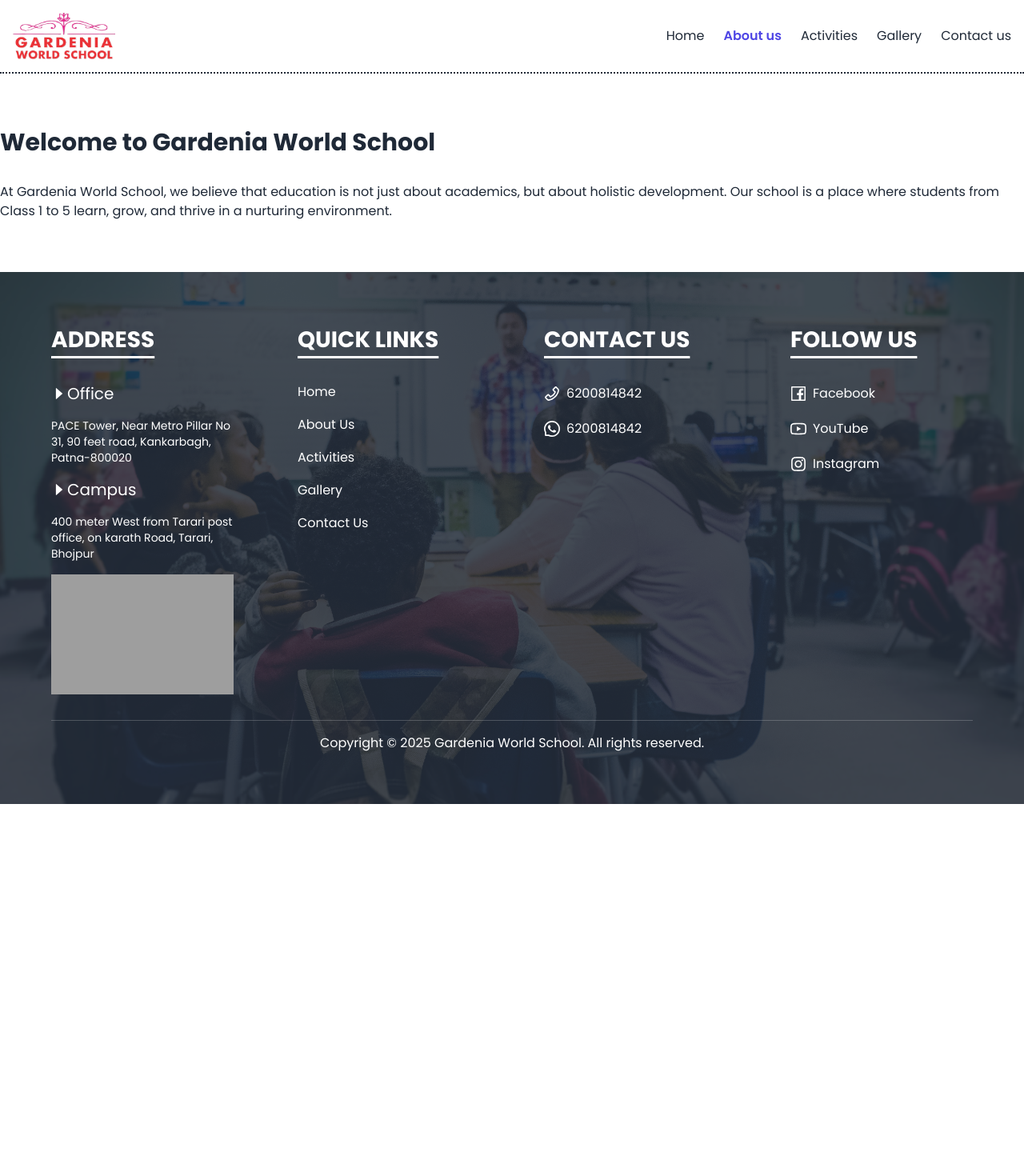
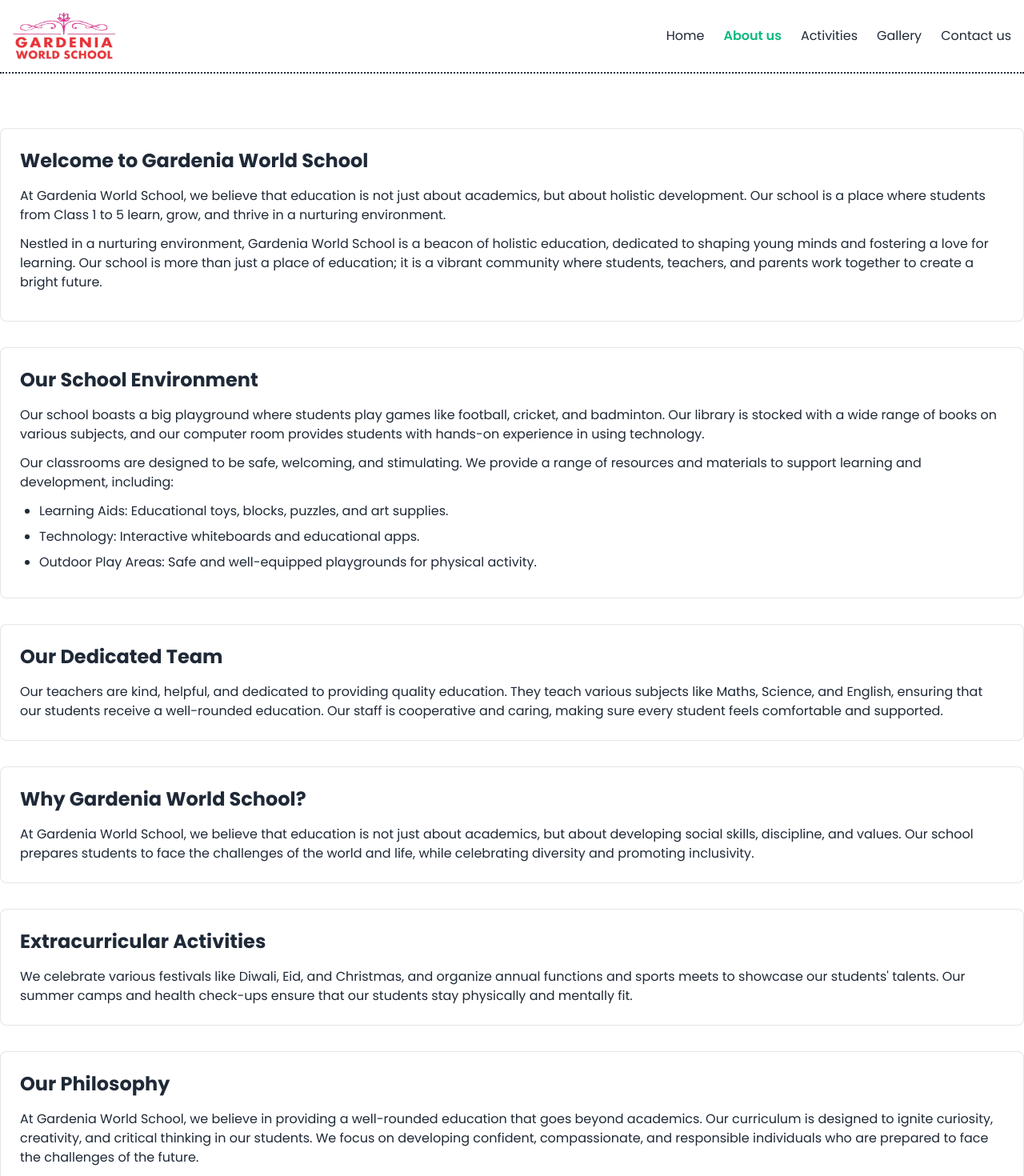
Before and after one commit to krAniket404/gardenia-world, a React (Vite) app: page /about in a window 1280 px wide. Shown: the top 1470 px of the page at 80% size. Before the commit the page ends 1005 px from the top, so only its background shows below. Built offline with nearby package versions, Linux system fonts and the light colour scheme; grey boxes are pictures that could not be loaded.

Commit message:
complete about page and create gallery page

```diff
--- a/src/components/Navbar.jsx
+++ b/src/components/Navbar.jsx
@@ -65,7 +65,7 @@ const Navbar = () => {
                   to={link.path}
                   className={`flex flex-col h-6 overflow-hidden group ${
                     location.pathname === link.path
-                      ? 'text-blue-primary font-semibold'
+                      ? 'text-green-primary font-semibold'
                       : ''
                   }`}
                 >
--- a/src/main.jsx
+++ b/src/main.jsx
@@ -6,6 +6,7 @@ import About from './pages/About.jsx';
 import { BrowserRouter, Route, Routes } from 'react-router-dom';
 import Layout from './pages/Layout.jsx';
 import ScrollToTop from './components/ScrollToTop.jsx';
+import Gallery from './pages/Gallery.jsx';
 
 createRoot(document.getElementById('root')).render(
   <BrowserRouter>
@@ -14,6 +15,8 @@ createRoot(document.getElementById('root')).render(
       <Route path="/" element={<Layout />}>
         <Route index element={<Home />} />
         <Route path="/about" element={<About />} />
+        <Route path="/gallery" element={<Gallery />} />
+        <Route path="*" element={<div>404 Not Found</div>} />
       </Route>
     </Routes>
   </BrowserRouter>
--- a/src/pages/About.jsx
+++ b/src/pages/About.jsx
@@ -5,13 +5,22 @@ import '../App.css';
 const intro = [
   {
     title: 'Welcome to Gardenia World School',
-    description:
+    description: [
       'At Gardenia World School, we believe that education is not just about academics, but about holistic development. Our school is a place where students from Class 1 to 5 learn, grow, and thrive in a nurturing environment.',
+      'Nestled in a nurturing environment, Gardenia World School is a beacon of holistic education, dedicated to shaping young minds and fostering a love for learning. Our school is more than just a place of education; it is a vibrant community where students, teachers, and parents work together to create a bright future.',
+    ],
   },
   {
     title: 'Our School Environment',
-    description:
+    description: [
       'Our school boasts a big playground where students play games like football, cricket, and badminton. Our library is stocked with a wide range of books on various subjects, and our computer room provides students with hands-on experience in using technology.',
+      'Our classrooms are designed to be safe, welcoming, and stimulating. We provide a range of resources and materials to support learning and development, including:',
+    ],
+    list: [
+      'Learning Aids: Educational toys, blocks, puzzles, and art supplies.',
+      'Technology: Interactive whiteboards and educational apps.',
+      'Outdoor Play Areas: Safe and well-equipped playgrounds for physical activity.',
+    ],
   },
   {
     title: 'Our Dedicated Team',
@@ -19,24 +28,169 @@ const intro = [
       'Our teachers are kind, helpful, and dedicated to providing quality education. They teach various subjects like Maths, Science, and English, ensuring that our students receive a well-rounded education. Our staff is cooperative and caring, making sure every student feels comfortable and supported.',
   },
   {
-    title: '',
+    title: 'Why Gardenia World School?',
+    description:
+      'At Gardenia World School, we believe that education is not just about academics, but about developing social skills, discipline, and values. Our school prepares students to face the challenges of the world and life, while celebrating diversity and promoting inclusivity.',
+  },
+  {
+    title: 'Extracurricular Activities',
+    description:
+      "We celebrate various festivals like Diwali, Eid, and Christmas, and organize annual functions and sports meets to showcase our students' talents. Our summer camps and health check-ups ensure that our students stay physically and mentally fit.",
+  },
+  {
+    title: 'Our Philosophy',
+    description:
+      'At Gardenia World School, we believe in providing a well-rounded education that goes beyond academics. Our curriculum is designed to ignite curiosity, creativity, and critical thinking in our students. We focus on developing confident, compassionate, and responsible individuals who are prepared to face the challenges of the future.',
+  },
+  {
+    title: 'State-of-the-Art Facilities',
+    description:
+      'Our campus is equipped with modern facilities that provide an ideal learning environment. From well-stocked libraries and advanced laboratories to sports fields and art studios, every resource is designed to support the diverse interests and talents of our students.',
+  },
+  {
+    title: 'Experienced Faculty',
+    description:
+      'Our team of dedicated teachers is passionate about education and committed to nurturing the unique potential of each student. With a blend of experience and innovation, our faculty members inspire and guide our students to achieve their best.',
+  },
+  {
+    title: 'Community and Parental Involvement',
+    description:
+      'We believe in the importance of holistic development. Our programs include:',
+    list: [
+      'Academic Excellence: A rigorous curriculum that challenges students to think critically and solve problems creatively.',
+      'Sports and Physical Education: Opportunities for students to engage in various sports and physical activities that promote health and teamwork.',
+      'Arts and Culture: A range of artistic and cultural activities that encourage creativity and self-expression.',
+      'Community Service: Initiatives that instill a sense of social responsibility and empathy in our students.',
+    ],
+  },
+  {
+    title: 'Extracurricular Activities',
+    description:
+      'Beyond the classroom, Gardenia World School offers a variety of extracurricular activities that cater to different interests. From clubs and societies to special events and competitions, students have ample opportunities to explore their passions and develop new skills.',
+  },
+  {
+    title: 'A Welcoming Community',
+    description:
+      'At Gardenia World School, we pride ourselves on being a welcoming and inclusive community. We celebrate diversity and encourage mutual respect and understanding among our students, staff, and parents.',
+  },
+  {
+    title: 'About the Principal:',
+    description:
+      "Madhulika Madhu Ma'am, the Principal of Gardenia World School, is a highly accomplished and dedicated individual. With an MA in English, she brings a wealth of knowledge and expertise to her role. Her talent and hard work have earned her a reputation as a respected educator.",
+  },
+  {
+    title:
+      'Play, Pre-Nursery, and Kindergarten Classes at Gardenia World School',
+    description: [
+      'At Gardenia World School, we believe that the early years of education of a child are crucial for laying a strong foundation for lifelong learning. Our Play, Pre-Nursery, and Kindergarten classes are designed to provide a nurturing and stimulating environment where young learners can explore, discover, and grow',
+      'At Gardenia World School, we are committed to providing a strong foundation for our young learners. Our Play, Pre-Nursery, and Kindergarten classes are designed to nurture the natural curiosity and creativity of children, setting them up for a lifetime of learning and success.',
+    ],
+    subTopic: [
+      {
+        title: 'Play Class',
+        description:
+          'Our Play class is an engaging and interactive program for our youngest learners. Through play-based activities, children develop essential skills such as:',
+        list: [
+          'Social Skills: Sharing, taking turns, and cooperating with others.',
+          'Cognitive Skills: Problem-solving, creativity, and critical thinking.',
+          'Physical Skills: Fine and gross motor skills through various play activities.',
+          'Emotional Skills: Expressing feelings and developing self-confidence.',
+        ],
+      },
+      {
+        title: 'Pre-Nursery Class',
+        description:
+          'In our Pre-Nursery class, we build on the foundational skills developed in the Play class. Our curriculum includes:',
+        list: [
+          'Language Development: Introduction to basic vocabulary, storytelling, and rhymes.',
+          'Numeracy Skills: Counting, recognizing numbers, and basic math concepts.',
+          'Art and Craft: Exploring creativity through various art forms.',
+          'Physical Activities: Developing gross motor skills through games and exercises.',
+        ],
+      },
+      {
+        title: 'Kindergarten Class',
+        description:
+          'Our Kindergarten program is designed to prepare children for the transition to more formal schooling. Key features include:',
+        list: [
+          'Literacy Skills: Phonics, reading, and writing activities',
+          'Numeracy Skills: Basic arithmetic operations, shapes, and patterns.',
+          'Science and Technology: Simple experiments and exploration of the natural world.',
+          'Social Studies: Introduction to family, community, and cultural diversity.',
+        ],
+      },
+    ],
+  },
+  {
+    title: 'Teaching Methodology',
+    description:
+      'Our teachers use a variety of engaging and interactive methods to cater to the diverse learning styles of our students. These include:',
+    list: [
+      'Play-Based Learning: Learning through play and exploration.',
+      'Storytelling: Using stories to develop language and imagination.',
+      'Hands-On Activities: Engaging in practical activities to reinforce learning.',
+      'Group Work: Encouraging collaboration and teamwork.',
+    ],
+  },
+  {
+    title: 'Join Us',
+    description:
+      "If you're looking for a school that provides a nurturing environment, quality education, and holistic development, look no further than Gardenia World School. Join us and give your child the best possible start in life!",
   },
 ];
 
 const About = () => {
   return (
     <>
-      <div className="container mx-auto my-16 mt-40">
+      <div className="container mx-auto my-16 mt-40 px-4 md:px-0">
         <div>
-          <h2 className="text-3xl font-bold mb-8">
-            Welcome to Gardenia World School
-          </h2>
-          <p>
-            At Gardenia World School, we believe that education is not just
-            about academics, but about holistic development. Our school is a
-            place where students from Class 1 to 5 learn, grow, and thrive in a
-            nurturing environment.
-          </p>
+          {intro.map((item, index) => (
+            <div
+              key={index}
+              className="mb-8 bg-white border border-black/10 p-6 rounded-lg max-w-7xl mx-auto"
+            >
+              <h2 className="text-2xl font-bold mb-4 text-gray">
+                {item.title}
+              </h2>
+              {item.description instanceof Array ? (
+                item.description.map((desc, idx) => (
+                  <p key={idx} className="text-gray mb-3">
+                    {desc}
+                  </p>
+                ))
+              ) : (
+                <p className="text-gray">{item.description}</p>
+              )}
+              {item.list && (
+                <ul className="list-disc pl-6 mt-3">
+                  {item.list.map((listItem, idx) => (
+                    <li key={idx} className="text-gray mb-2">
+                      {listItem}
+                    </li>
+                  ))}
+                </ul>
+              )}
+              {item.subTopic && (
+                <div className="mt-6">
+                  {item.subTopic.map((sub, subIndex) => (
+                    <div key={subIndex} className="mb-4">
+                      <h3 className="text-xl font-semibold mb-2 text-gray">
+                        {sub.title}
+                      </h3>
+                      <p className="text-gray mb-2">{sub.description}</p>
+                      <ul className="list-disc pl-6">
+                        {sub.list.map((subListItem, subListIndex) => (
+                          <li key={subListIndex} className="text-gray mb-2">
+                            {subListItem}
+                          </li>
+                        ))}
+                      </ul>
+                    </div>
+                  ))}
+                </div>
+              )}
+            </div>
+          ))}
         </div>
       </div>
     </>
--- /dev/null
+++ b/src/pages/Gallery.jsx
@@ -0,0 +1,7 @@
+import React from 'react';
+
+const Gallery = () => {
+  return <div>Gallery</div>;
+};
+
+export default Gallery;
--- a/src/pages/Layout.jsx
+++ b/src/pages/Layout.jsx
@@ -10,7 +10,7 @@ export default function Layout() {
       <Navbar />
 
       {/* Main Content */}
-      <div className="mt-30"></div>
+      <div className="mt-30 md:mt-0"></div>
       <Outlet />
 
       {/* Footer */}
```
